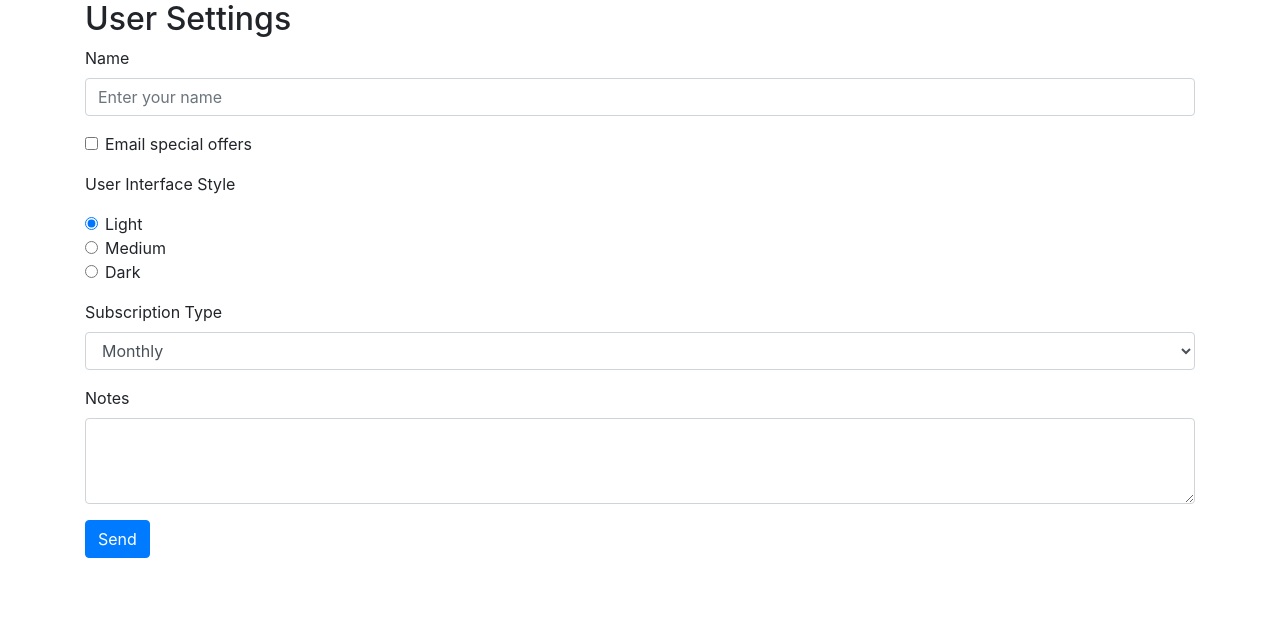
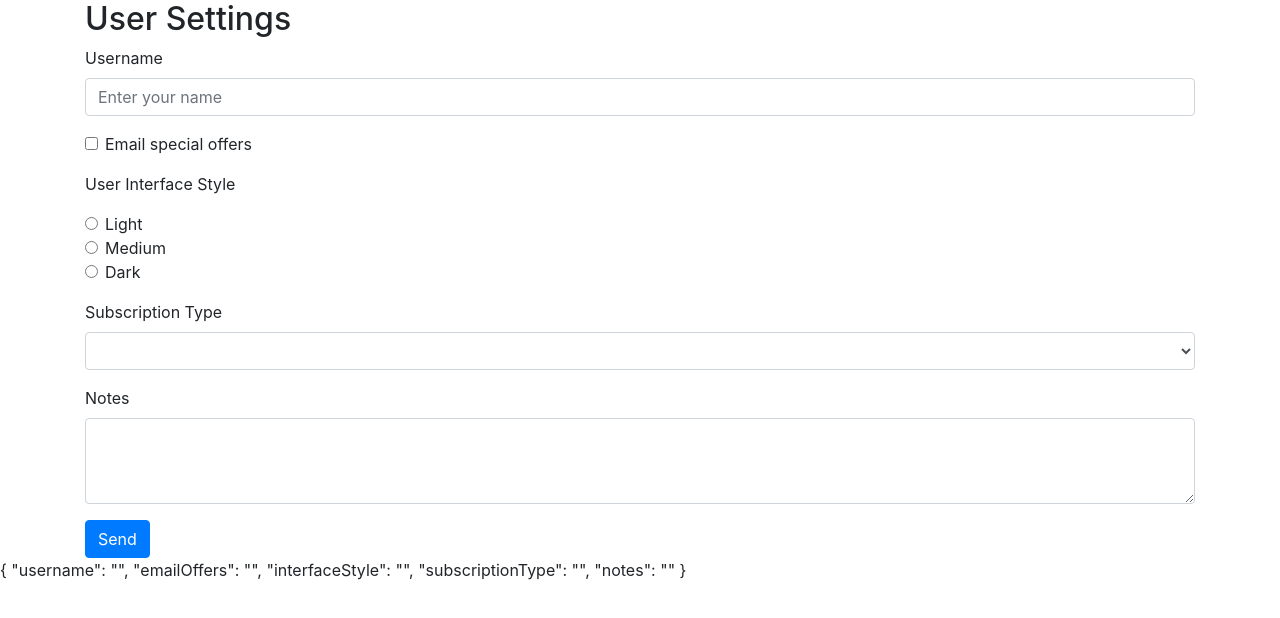
Before and after one commit to molinacarlosdev/basicAngularForm, an Angular app: page / in a window 1280 px wide. Shown: the top 618 px of the page. Built offline with nearby package versions, Linux system fonts and the light colour scheme.

Commit message:
Added ngModel to our simple form - ONLY if we need to capture and NOT prepopulate data

```diff
--- a/src/app/user-settings-form/user-settings-form.component.html
+++ b/src/app/user-settings-form/user-settings-form.component.html
@@ -1,14 +1,15 @@
 <div class="container">
   <h2>User Settings</h2>
-  <form action="">
+  <form #form="ngForm">
     <div class="form-group">
-      <label for="name">Name</label>
+      <label for="name">Username</label>
       <input
         id="name"
-        name="name"
+        name="username"
         type="text"
         placeholder="Enter your name"
         class="form-control"
+        ngModel
       />
     </div>
     <div class="form-check form-group">
@@ -18,6 +19,7 @@
         value=""
         id="emailOffers"
         name="emailOffers"
+        ngModel
       />
       <label class="form-check-label" for="defaultCheck1">
         Email special offers
@@ -34,6 +36,7 @@
           id="lightInterface"
           value="light"
           checked
+          ngModel
         />
         <label class="form-check-label" for="lightInterface">
           Light
@@ -58,6 +61,7 @@
           name="interfaceStyle"
           id="darkInterface"
           value="medium"
+          ngModel
         />
         <label class="form-check-label" for="darkInterface">
           Dark
@@ -67,7 +71,12 @@
     <!-- SUBSCRIPTION TYPE  -->
     <div class="form-group">
       <label for="subscriptionType>Subscription Type">Subscription Type</label>
-      <select class="form-control" id="subscriptionType">
+      <select
+        name="subscriptionType"
+        class="form-control"
+        id="subscriptionType"
+        ngModel
+      >
         <option>Monthly</option>
         <option>Annual</option>
         <option>Lifetime</option>
@@ -76,8 +85,16 @@
     <!-- NOTES AREA -->
     <div class="form-group">
       <label for="notes">Notes</label>
-      <textarea class="form-control" id="notes" rows="3"></textarea>
+      <textarea
+        class="form-control"
+        name="notes"
+        id="notes"
+        rows="3"
+        ngModel
+      ></textarea>
     </div>
     <button class="btn btn-primary">Send</button>
   </form>
 </div>
+
+{{ form.value | json }}
--- a/src/app/user-settings-form/user-settings-form.component.ts
+++ b/src/app/user-settings-form/user-settings-form.component.ts
@@ -1,15 +1,12 @@
-import { Component, OnInit } from '@angular/core';
+import { Component, OnInit } from "@angular/core";
 
 @Component({
-  selector: 'app-user-settings-form',
-  templateUrl: './user-settings-form.component.html',
-  styleUrls: ['./user-settings-form.component.css']
+  selector: "app-user-settings-form",
+  templateUrl: "./user-settings-form.component.html",
+  styleUrls: ["./user-settings-form.component.css"]
 })
 export class UserSettingsFormComponent implements OnInit {
+  constructor() {}
 
-  constructor() { }
-
-  ngOnInit() {
-  }
-
+  ngOnInit() {}
 }
```
